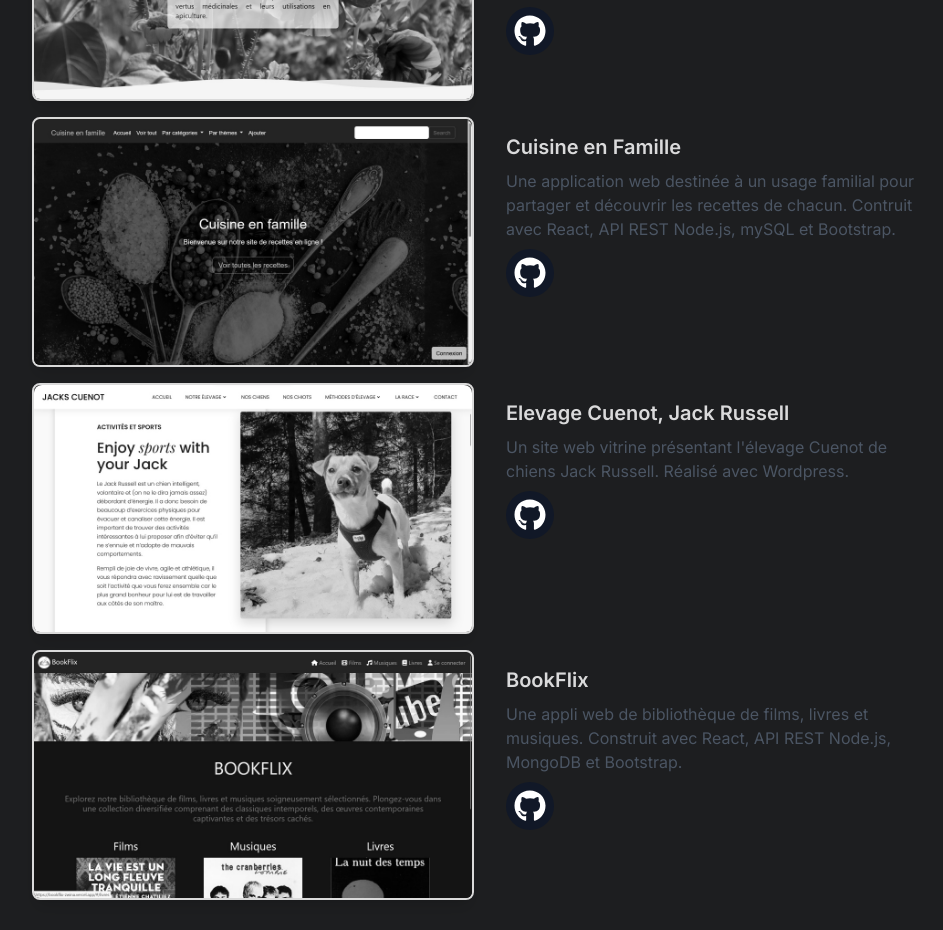
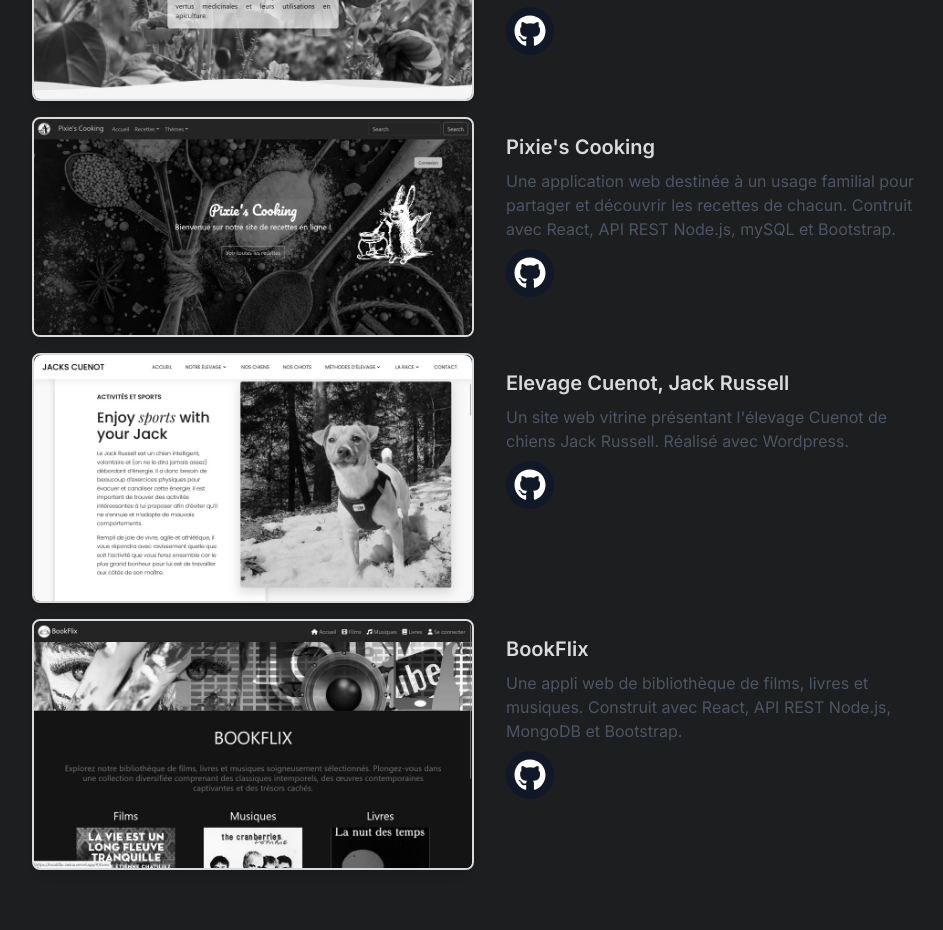
Before and after one commit to Zwina/Marjorie-Kehil, a Next.js app: page / in a window 1280 px wide. Shown: the part 3260-4190 px from the top of the page, without its empty margins (158-1101 px from the left). Built offline with nearby package versions, Linux system fonts and the light colour scheme.

Commit message:
corrections data

```diff
--- a/components/data.js
+++ b/components/data.js
@@ -12,7 +12,7 @@ export const projectData = [
     },
     {
       id: 2,
-      title: 'Cuisine en Famille',
+      title: "Pixie's Cooking",
       description:
         'Une application web destinée à un usage familial pour partager et découvrir les recettes de chacun. Contruit avec React, API REST Node.js, mySQL et Bootstrap.',
       image : "/image/cuisine.jpg",
```
Also changed, not shown: public/image/cuisine.jpg.
